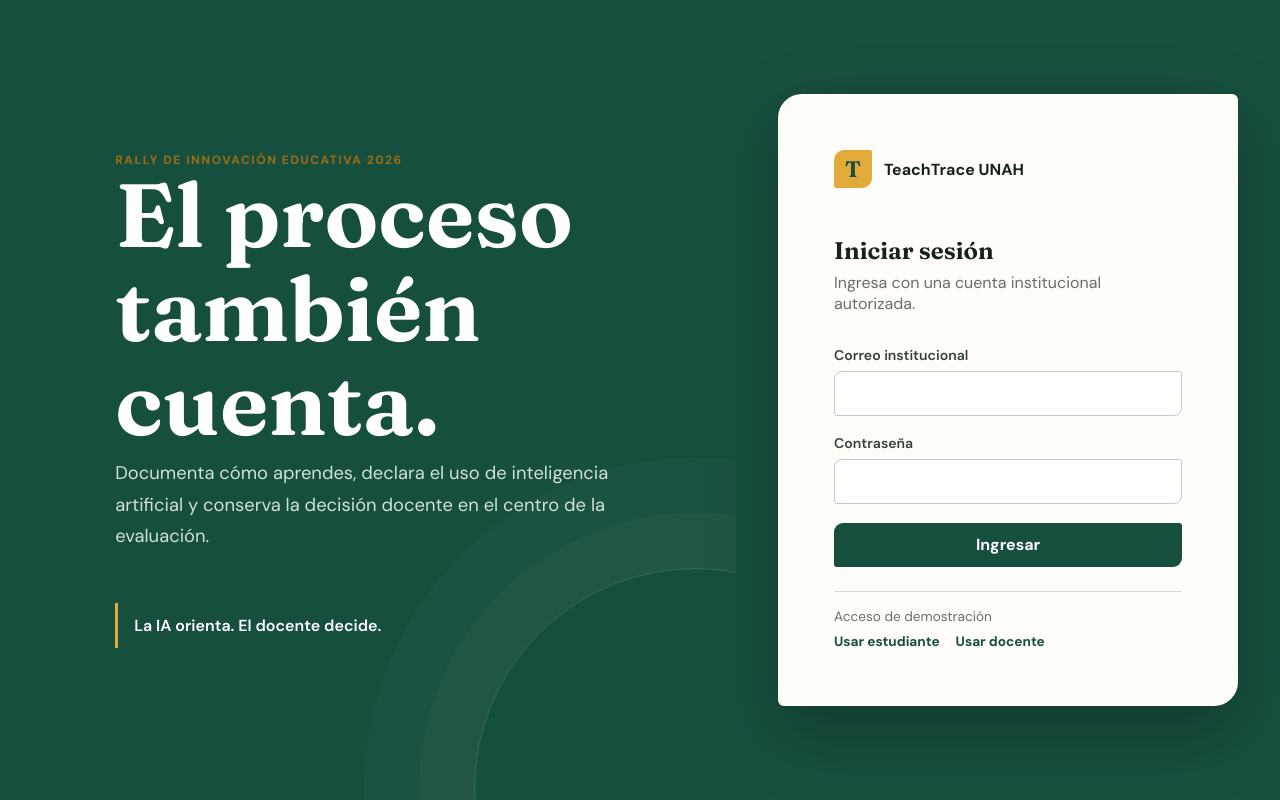
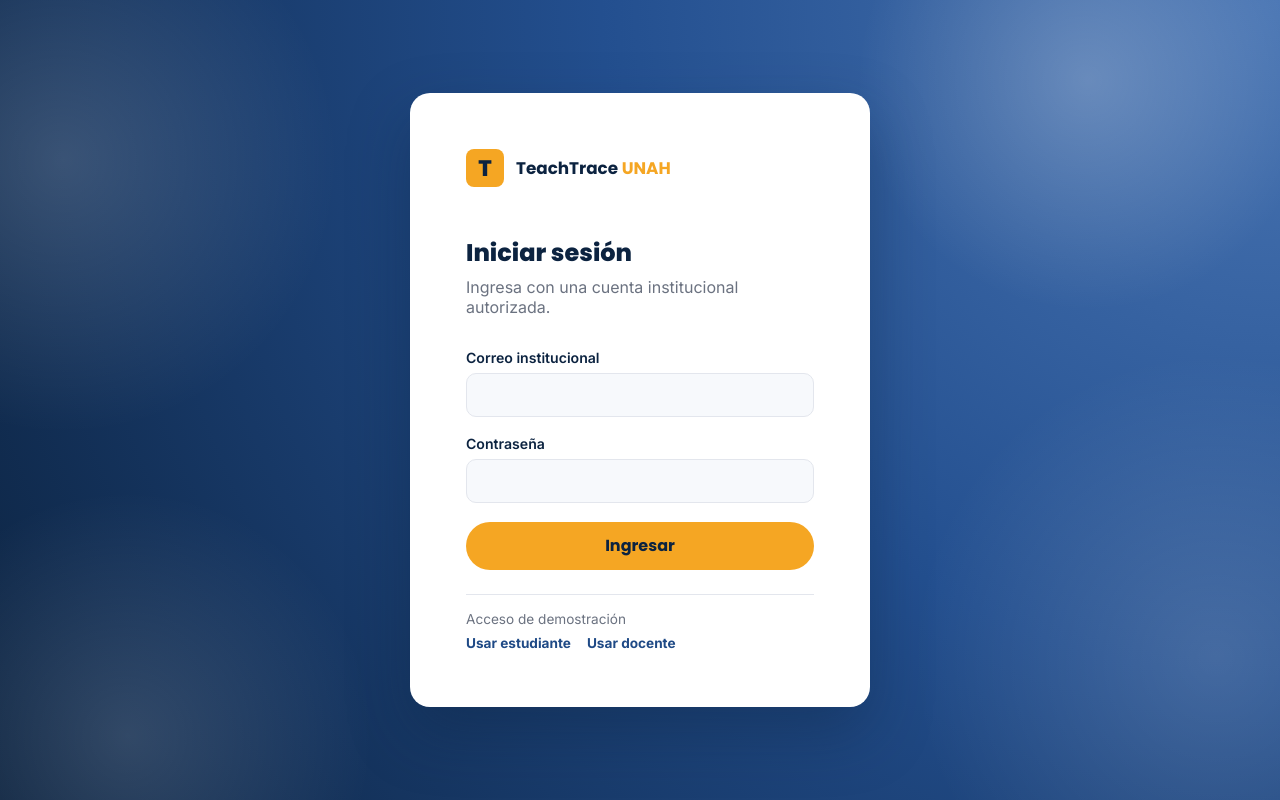
Before and after one commit to CarlosTorres6969/Teach_Trace, a Vue app in the folder frontend/: page /login in a window 1280 px wide. Built offline with nearby package versions, Linux system fonts and the light colour scheme; no server answers.

Commit message:
colores y contenido del login

```diff
--- a/frontend/src/views/LoginView.vue
+++ b/frontend/src/views/LoginView.vue
@@ -35,18 +35,8 @@
 
 <template>
   <main class="login-shell">
-    <section class="login-intro">
-      <span class="eyebrow">Rally de Innovación Educativa 2026</span>
-      <h1>El proceso también cuenta.</h1>
-      <p>
-        Documenta cómo aprendes, declara el uso de inteligencia artificial y conserva la decisión docente
-        en el centro de la evaluación.
-      </p>
-      <div class="principle">La IA orienta. El docente decide.</div>
-    </section>
-
     <section class="login-card">
-      <div class="logo-row"><span class="brand-mark">T</span><strong>TeachTrace UNAH</strong></div>
+      <div class="logo-row"><span class="brand-mark">T</span><strong>TeachTrace <span class="accent">UNAH</span></strong></div>
       <h2>Iniciar sesión</h2>
       <p class="muted">Ingresa con una cuenta institucional autorizada.</p>
       <form @submit.prevent="login">
@@ -65,3 +55,97 @@
     </section>
   </main>
 </template>
+
+<style scoped>
+@import url('https://fonts.googleapis.com/css2?family=Poppins:wght@700;800&family=Inter:wght@400;500;600;700&display=swap');
+
+.login-shell {
+  position: relative;
+  overflow: hidden;
+  display: grid;
+  grid-template-columns: 1fr;
+  place-items: center;
+  padding: 1.5rem;
+  background:
+    radial-gradient(circle 320px at 85% 10%, rgba(255, 255, 255, 0.22), rgba(255, 255, 255, 0) 72%),
+    radial-gradient(circle 380px at 5% 20%, rgba(255, 255, 255, 0.16), rgba(255, 255, 255, 0) 72%),
+    radial-gradient(circle 420px at 95% 82%, rgba(255, 255, 255, 0.15), rgba(255, 255, 255, 0) 72%),
+    radial-gradient(circle 340px at 10% 92%, rgba(255, 255, 255, 0.14), rgba(255, 255, 255, 0) 72%),
+    radial-gradient(circle 260px at 50% 45%, rgba(255, 255, 255, 0.06), rgba(255, 255, 255, 0) 70%),
+    radial-gradient(circle at top right, #4a76b4 0%, #234f8f 45%, #0c2340 100%);
+}
+
+/* Card de login (fondo blanco) */
+.login-card {
+  background: #ffffff;
+  border-radius: 20px;
+  box-shadow: 0 25px 60px rgba(12, 35, 64, 0.35);
+}
+.brand-mark {
+  background: #f5a623;
+  color: #0c2340;
+  border-radius: 8px;
+  font-family: 'Poppins', system-ui, sans-serif;
+  font-weight: 800;
+}
+.logo-row strong {
+  font-family: 'Poppins', system-ui, sans-serif;
+  font-weight: 700;
+  color: #0c2340;
+  font-size: 1.05rem;
+}
+.logo-row .accent {
+  color: #f5a623;
+}
+.login-card h2 {
+  font-family: 'Poppins', system-ui, sans-serif;
+  font-weight: 800;
+  color: #0c2340;
+}
+.login-card .muted {
+  color: #6b7280;
+  font-family: 'Inter', system-ui, sans-serif;
+}
+.login-card label {
+  color: #0c2340;
+  font-family: 'Inter', system-ui, sans-serif;
+  font-weight: 600;
+}
+.login-card input {
+  background: #f7f9fc;
+  border: 1px solid #e3e6ed;
+  border-radius: 10px;
+  color: #0c2340;
+  font-family: 'Inter', system-ui, sans-serif;
+}
+.login-card input:focus {
+  border-color: #1f4a86;
+  box-shadow: 0 0 0 3px rgba(31, 74, 134, 0.15);
+}
+.login-card .button.primary {
+  background: #f5a623;
+  color: #0c2340;
+  border-radius: 999px;
+  font-family: 'Poppins', system-ui, sans-serif;
+  font-weight: 700;
+  transition: background-color 0.15s;
+}
+.login-card .button.primary:hover:not(:disabled) {
+  background: #e0941a;
+}
+.login-card .alert.error {
+  font-family: 'Inter', system-ui, sans-serif;
+  border-radius: 10px;
+}
+.demo-box {
+  border-top-color: #e3e6ed;
+  font-family: 'Inter', system-ui, sans-serif;
+}
+.demo-box span {
+  color: #6b7280;
+}
+.demo-box .text-button {
+  color: #1f4a86;
+  font-weight: 700;
+}
+</style>
```
